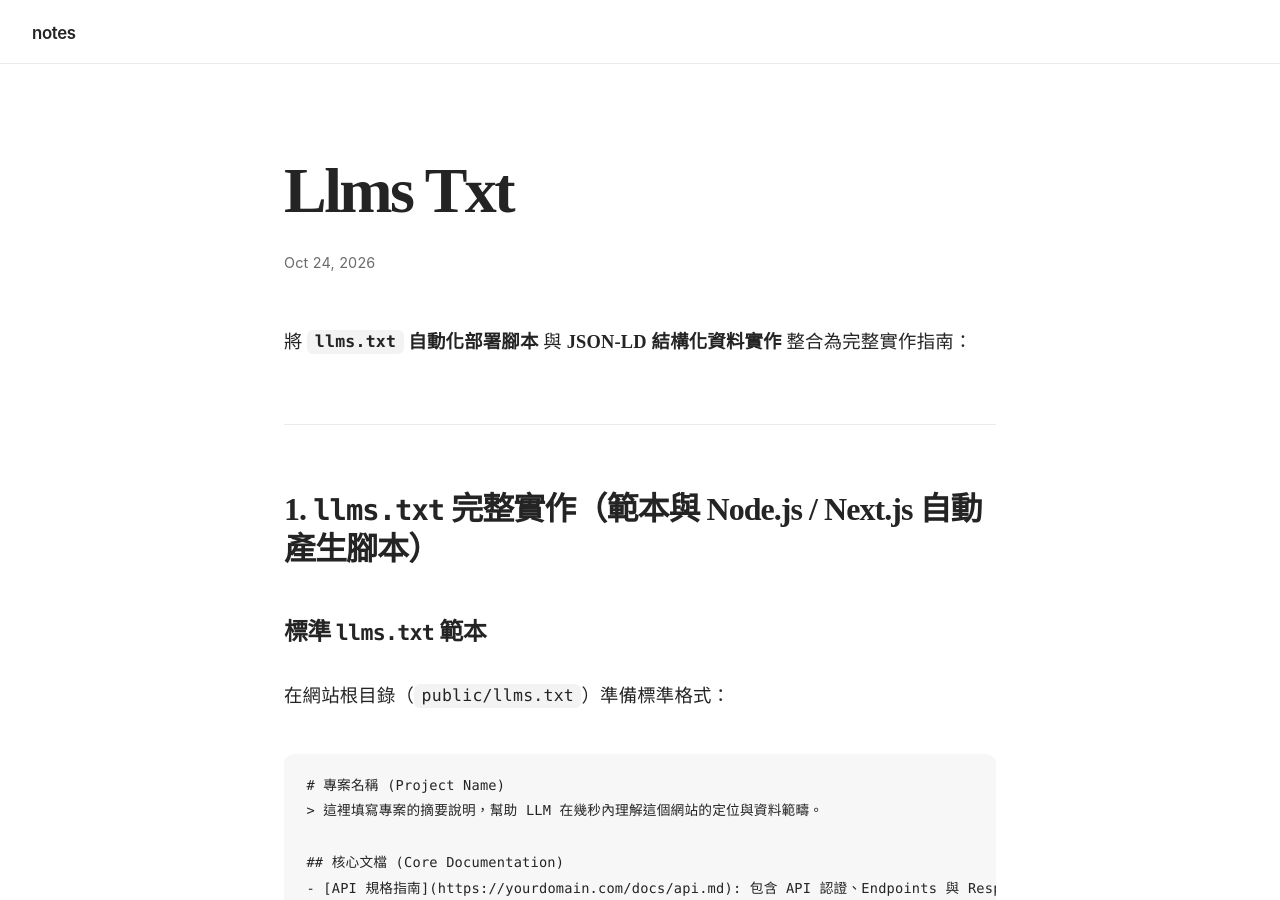
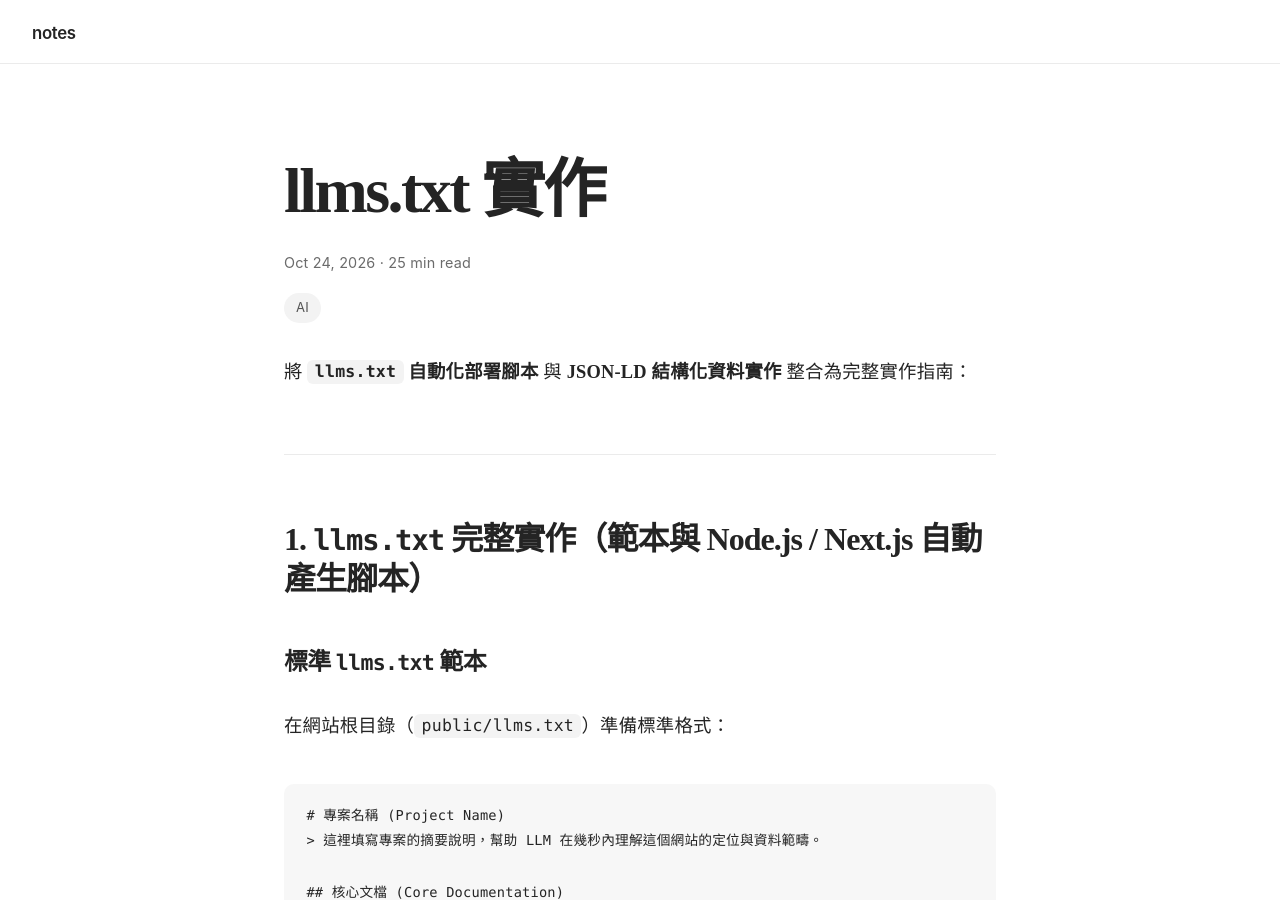
Before and after one commit to linjose/notes, a Jekyll site: the page built from _posts/2026-10-24-llms-txt.md, in a window 1280 px wide and 900 px high. Built offline with Jekyll 4.4.1, drawn with Linux system fonts in a browser that asks for light colours; our own code applies the rules of GitHub Pages for plain Markdown files.

Commit message:
Update 2026-10-24-llms-txt.md

```diff
--- a/_posts/2026-10-24-llms-txt.md
+++ b/_posts/2026-10-24-llms-txt.md
@@ -1,3 +1,12 @@
+---
+layout: post
+title: llms.txt 實作
+date: 2026-10-24
+reading_time: 25 min read
+tags: [AI]
+excerpt:
+---
+
 將 **`llms.txt` 自動化部署腳本** 與 **JSON-LD 結構化資料實作** 整合為完整實作指南：
 
 ---
```
